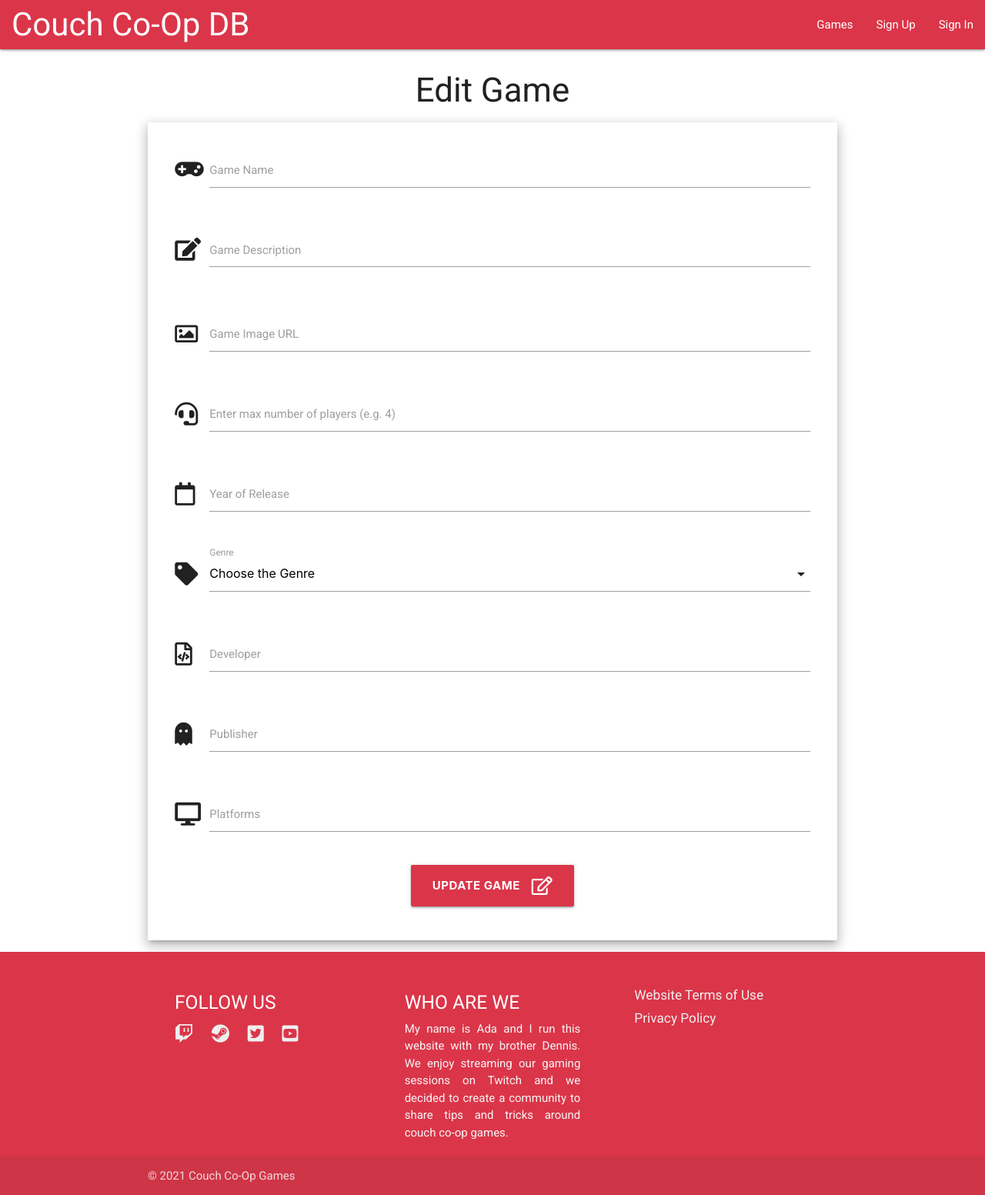
After one commit to MihaelaVacarus/Couch-Co-Op-DB, a Flask app: template templates/edit_game.html in a window 1280 px wide. The commit adds this page. Shown: the whole page at 77% size. Run offline with Flask 2, Linux system fonts and the light colour scheme; the template is opened without the code that fills it, so the values that code supplies are empty; some libraries are stand-ins or nearby versions.

Commit message:
Wire up game edit button

```diff
--- /dev/null
+++ b/templates/edit_game.html
@@ -0,0 +1,97 @@
+{% extends "base.html" %}
+{% block content %}
+
+    <h3 class="center-align">Edit Game</h3>
+
+    <div class="row card-panel z-depth-3">
+        <form class="col s12" method="POST" action="{{ url_for('edit_game', game_id=game._id) }}">
+            <!-- Input for game name -->
+            <div class="row">
+                <div class="input-field col s12">
+                    <i class="fas fa-gamepad prefix"></i>
+                    <input id="name" name="name" type="text" minlength="5" maxlength="30" class="validate" required>
+                    <label for="name">Game Name</label>
+                </div>
+            </div>
+            <!-- Input for game description -->
+            <div class="row">
+                <div class="input-field col s12">
+                    <i class="fas fa-edit prefix"></i>
+                    <textarea id="description" name="description" minlength="10" class="validate materialize-textarea"
+                        maxlength="300" required></textarea>
+                    <label for="description">Game Description</label>
+                </div>
+            </div>
+            <!-- Input for game image URL -->
+            <div class="row">
+                <div class="input-field col s12">
+                    <i class="far fa-image prefix"></i>
+                    <input type="text" id="image_url" name="image_url" class="validate">
+                    <label for="image_url">Game Image URL</label>
+                </div>
+            </div>
+            <!-- Input for number of players -->
+            <div class="row">
+                <div class="input-field col s12">
+                    <i class="fas fa-headset prefix"></i>
+                    <input type="text" id="number_players" name="number_players" class="validate" required>
+                    <label for="number_players">Enter max number of players (e.g. 4)</label>
+                </div>
+            </div>
+            <!-- Input for year of release -->
+            <div class="row">
+                <div class="input-field col s12">
+                    <i class="far fa-calendar prefix"></i>
+                    <input type="text" id="year_release" name="year_release" class="validate datepicker" required>
+                    <label for="year_release">Year of Release</label>
+                </div>
+            </div>
+            <!-- Input for genre -->
+            <div class="row">
+                <div class="input-field col s12">
+                    <i class="fas fa-tag prefix"></i>
+                    <select name="genre" id="genre" class="validate" required>
+                        <option value="" disabled selected>Choose the Genre</option>
+                        {% for i in genres %}
+                            <option value="{{ i.genre }}">{{ i.genre }}</option>
+                        {% endfor %}
+                    </select>
+                    <label for="genre">Genre</label>
+                </div>
+            </div>
+            <!-- Input for developer -->
+            <div class="row">
+                <div class="input-field col s12">
+                    <i class="far fa-file-code prefix"></i>
+                    <input type="text" id="developer" name="developer" class="validate" required>
+                    <label for="developer">Developer</label>
+                </div>
+            </div>
+            <!-- Input for publisher -->
+            <div class="row">
+                <div class="input-field col s12">
+                    <i class="fas fa-ghost prefix"></i>
+                    <input type="text" id="publisher" name="publisher" class="validate" required>
+                    <label for="publisher">Publisher</label>
+                </div>
+            </div>
+            <!-- Input for platforms -->
+            <div class="row">
+                <div class="input-field col s12">
+                    <i class="fas fa-desktop prefix"></i>
+                    <input type="text" id="platforms" name="platforms" class="validate" required>
+                    <label for="platforms">Platforms</label>
+                </div>
+            </div>
+            <!-- Submit button -->
+        <div class="row">
+            <div class="col s12 center-align">
+                <button type="submit" class="btn-large">
+                    Update Game <i class="far fa-edit right"></i>
+                </button>
+            </div>
+        </div>
+        </form>
+    </div>
+
+{% endblock %}
--- a/templates/game.html
+++ b/templates/game.html
@@ -52,7 +52,7 @@
             </div>
             <!-- Edit and delete buttons for registered users -->
             <div class="right" id="book-buttons">
-                <a href="" class="btn-small waves-effect waves-light tooltipped blue darken-1" data-position="top"
+                <a href="{{ url_for('edit_game', game_id=game._id) }}" class="btn-small waves-effect waves-light tooltipped blue darken-1" data-position="top"
                     data-tooltip="Edit" target="_blank"><i class="far fa-edit"></i></a>
                 <a href="" class="btn-small waves-effect waves-light tooltipped red accent-4" data-position="top"
                     data-tooltip="Delete" target="_blank"><i class="far fa-trash-alt"></i></a>
```
